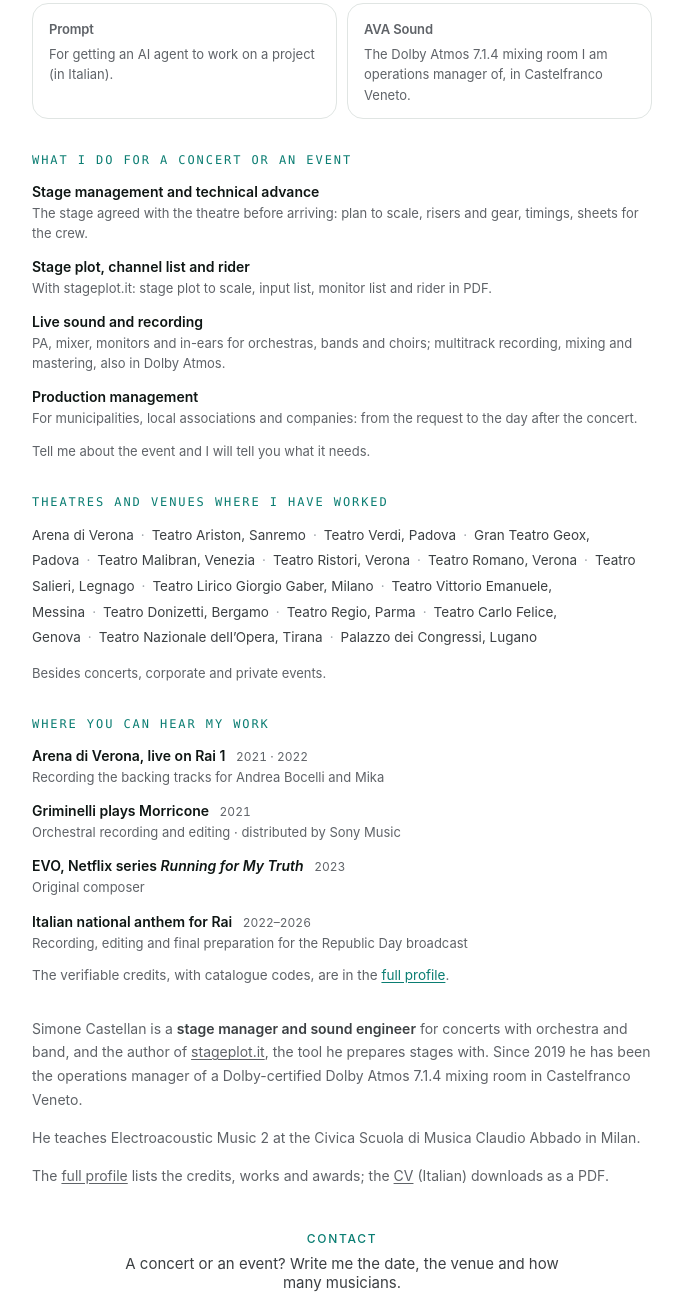
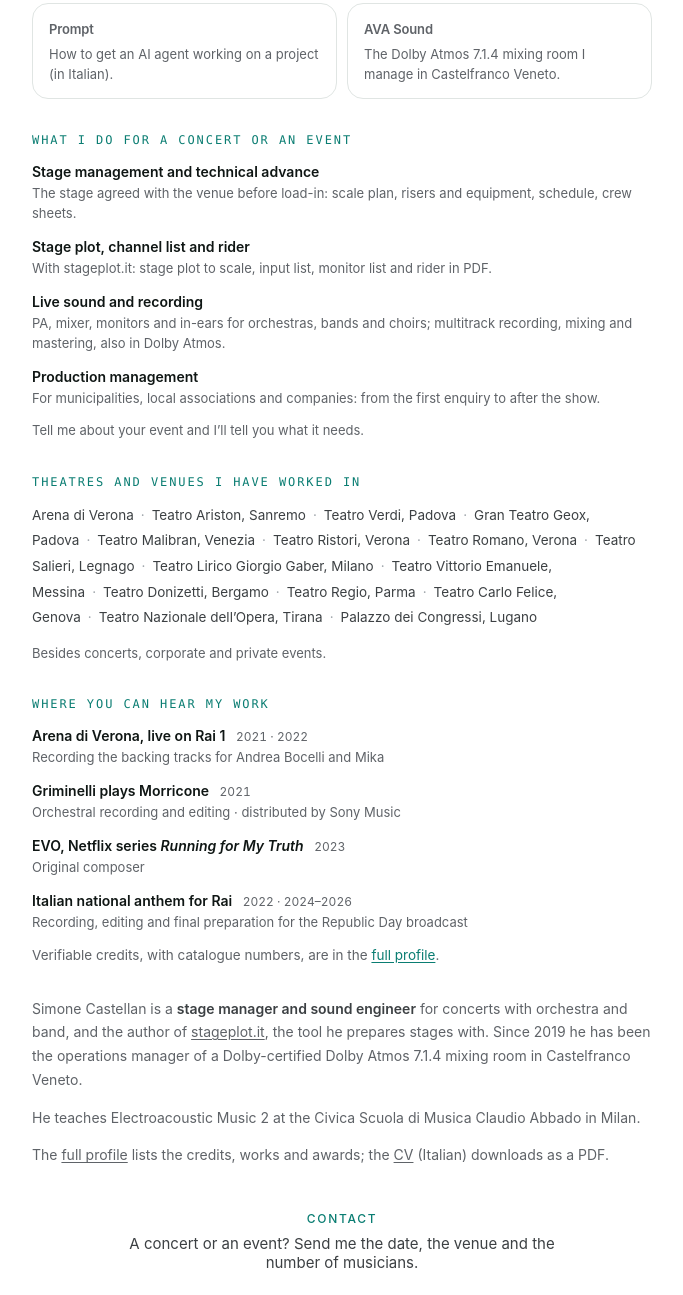
Before and after one commit to castelsim/simonecastellan, a plain HTML site: page en/index.html in a window 1280 px wide. Shown: the part 810-2105 px from the top of the page, without its empty margins (298-981 px from the left). Drawn offline with Linux system fonts and the light colour scheme.

Commit message:
Home: anni dell'Inno senza il 2023, frasi inglesi più naturali
L'Inno d'Italia è 2022 e poi 2024-2026 (profilo, CV, llms.txt):
«2022–2026» faceva credere anche al 2023.
EN: servizi, AVA Sound, Prompt, titolo dei teatri, contatti, crediti.

Co-Authored-By: Claude Opus 5.5 <noreply@anthropic.com>
Claude-Session: https://claude.ai/code/session_01Af3zn8Bb1kQLe8rKKq9qJv

```diff
--- a/en/index.html
+++ b/en/index.html
@@ -297,12 +297,12 @@
             <span class="p-nome">Tools</span><span class="p-cosa">Free audio tools that run in the browser.</span>
           </a>
           <a class="progetto" href="/prompt/" hreflang="it" data-p="Prompt"
-             aria-label="Prompt, for getting an AI agent to work on a project (in Italian)">
-            <span class="p-nome">Prompt</span><span class="p-cosa">For getting an AI agent to work on a project (in Italian).</span>
+             aria-label="Prompt, how to get an AI agent working on a project (in Italian)">
+            <span class="p-nome">Prompt</span><span class="p-cosa">How to get an AI agent working on a project (in Italian).</span>
           </a>
           <a class="progetto" href="https://www.avasoundlivemusic.eu/" target="_blank" rel="noopener"
              data-p="AVA" aria-label="AVA Sound Live Music, the mixing room I run — opens in a new tab">
-            <span class="p-nome">AVA Sound</span><span class="p-cosa">The Dolby Atmos 7.1.4 mixing room I am operations manager of, in Castelfranco Veneto.</span>
+            <span class="p-nome">AVA Sound</span><span class="p-cosa">The Dolby Atmos 7.1.4 mixing room I manage in Castelfranco Veneto.</span>
           </a>
         </div>
       </section>
@@ -311,19 +311,19 @@
         <h2>What I do for a concert or an event</h2>
         <ul>
           <li><b>Stage management and technical advance</b>
-            <span>The stage agreed with the theatre before arriving: plan to scale, risers and gear, timings, sheets for the crew.</span></li>
+            <span>The stage agreed with the venue before load-in: scale plan, risers and equipment, schedule, crew sheets.</span></li>
           <li><b>Stage plot, channel list and rider</b>
             <span>With stageplot.it: stage plot to scale, input list, monitor list and rider in PDF.</span></li>
           <li><b>Live sound and recording</b>
             <span>PA, mixer, monitors and in-ears for orchestras, bands and choirs; multitrack recording, mixing and mastering, also in Dolby Atmos.</span></li>
           <li><b>Production management</b>
-            <span>For municipalities, local associations and companies: from the request to the day after the concert.</span></li>
+            <span>For municipalities, local associations and companies: from the first enquiry to after the show.</span></li>
         </ul>
-        <p class="nota-luoghi">Tell me about the event and I will tell you what it needs.</p>
+        <p class="nota-luoghi">Tell me about your event and I’ll tell you what it needs.</p>
       </section>
 
-      <section class="crediti" aria-label="Theatres and venues where I have worked">
-        <h2>Theatres and venues where I have worked</h2>
+      <section class="crediti" aria-label="Theatres and venues I have worked in">
+        <h2>Theatres and venues I have worked in</h2>
         <ul class="luoghi-elenco"><li>Arena di Verona</li><li>Teatro Ariston, Sanremo</li><li>Teatro Verdi, Padova</li><li>Gran Teatro Geox, Padova</li><li>Teatro Malibran, Venezia</li><li>Teatro Ristori, Verona</li><li>Teatro Romano, Verona</li><li>Teatro Salieri, Legnago</li><li>Teatro Lirico Giorgio Gaber, Milano</li><li>Teatro Vittorio Emanuele, Messina</li><li>Teatro Donizetti, Bergamo</li><li>Teatro Regio, Parma</li><li>Teatro Carlo Felice, Genova</li><li>Teatro Nazionale dell’Opera, Tirana</li><li>Palazzo dei Congressi, Lugano</li></ul>
         <p class="nota-luoghi">Besides concerts, corporate and private events.</p>
       </section>
@@ -337,10 +337,10 @@
             <span>Orchestral recording and editing · distributed by Sony Music</span></li>
           <li><b>EVO, Netflix series <em>Running for My Truth</em></b> <i>2023</i>
             <span>Original composer</span></li>
-          <li><b>Italian national anthem for Rai</b> <i>2022–2026</i>
+          <li><b>Italian national anthem for Rai</b> <i>2022 · 2024–2026</i>
             <span>Recording, editing and final preparation for the Republic Day broadcast</span></li>
         </ul>
-        <p class="piu">The verifiable credits, with catalogue codes, are in the <a href="/en/profile/">full profile</a>.</p>
+        <p class="piu">Verifiable credits, with catalogue numbers, are in the <a href="/en/profile/">full profile</a>.</p>
       </section>
 
       <section class="inbreve" aria-label="About Simone Castellan">
@@ -351,13 +351,13 @@
 
       <section class="contatti-blocco" id="contatti" aria-label="Contact">
         <h2>Contact</h2>
-        <p class="dom">A concert or an event? Write me the date, the venue and how many musicians.</p>
+        <p class="dom">A concert or an event? Send me the date, the venue and the number of musicians.</p>
         <a class="cta cta-hero" id="ctaFine"
            href="https://wa.me/393404579244?text=Hi%20Simone%2C%20I%27m%20writing%20from%20your%20website."
            target="_blank" rel="noopener"
            aria-label="Contact me on WhatsApp — opens in a new tab">Contact me</a>
         <div class="altri-modi">
-          <a id="email" href="mailto:castellansimone@gmail.com">Write to me by email</a>
+          <a id="email" href="mailto:castellansimone@gmail.com">Email me</a>
           <a id="vcard" href="/simone-castellan.vcf" download>Download the contact card (vCard)</a>
         </div>
       </section>
```
Also changed, not shown: index.html (+1 -1 lines).
